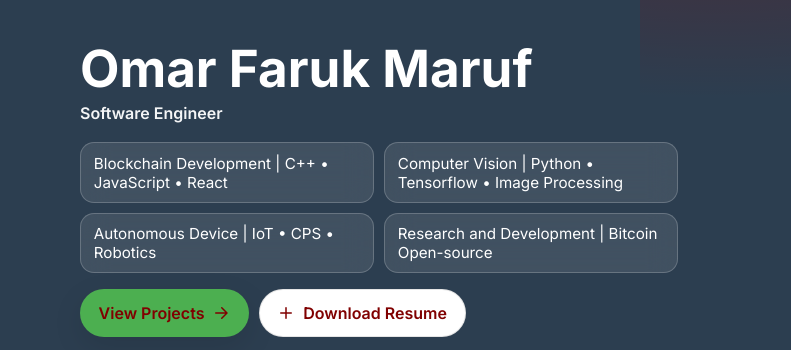
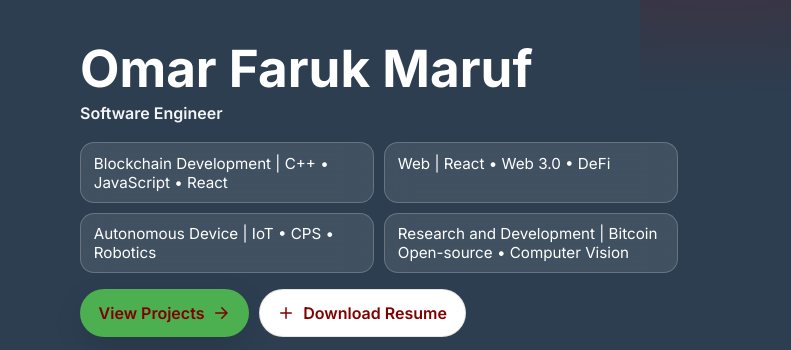
Before and after one commit to OmarFarukMaruf/OmarFarukMaruf.github.io, a plain HTML site: page index.html in a window 1280 px wide. Shown: the part 116-466 px from the top of the page, 0-791 px from the left. Drawn offline with Linux system fonts and the light colour scheme.

Commit message:
little changes

```diff
--- a/index.html
+++ b/index.html
@@ -48,9 +48,9 @@
           <p class="role">Software Engineer</p>
           <div class="highlights">
             <div class="chip glass-dark"><span>Blockchain Development |</span> C++ • JavaScript • React</div>
-            <div class="chip glass-dark"><span>Computer Vision |</span> Python • Tensorflow • Image Processing</div>
+            <div class="chip glass-dark"><span>Web |</span> React • Web 3.0 • DeFi </div>
             <div class="chip glass-dark"><span>Autonomous Device |</span> IoT • CPS • Robotics</div>
-            <div class="chip glass-dark"><span>Research and Development |</span> Bitcoin Open-source</div>
+            <div class="chip glass-dark"><span>Research and Development |</span> Bitcoin Open-source • Computer Vision</div>
           </div>
           <div class="cta">
             <a href=" https://github.com/OmarFarukMaruf" class="btn btn-accent large">
```
